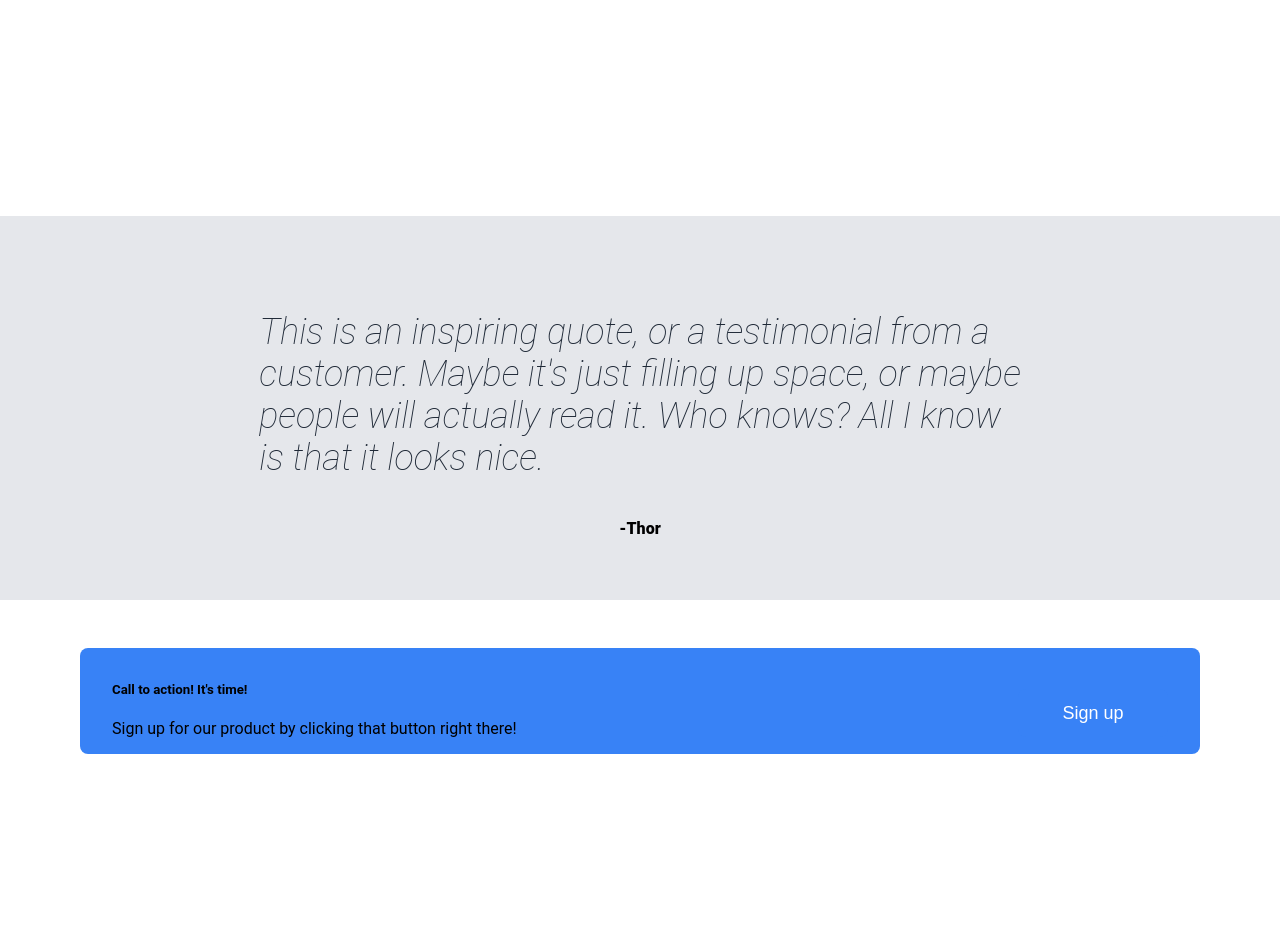
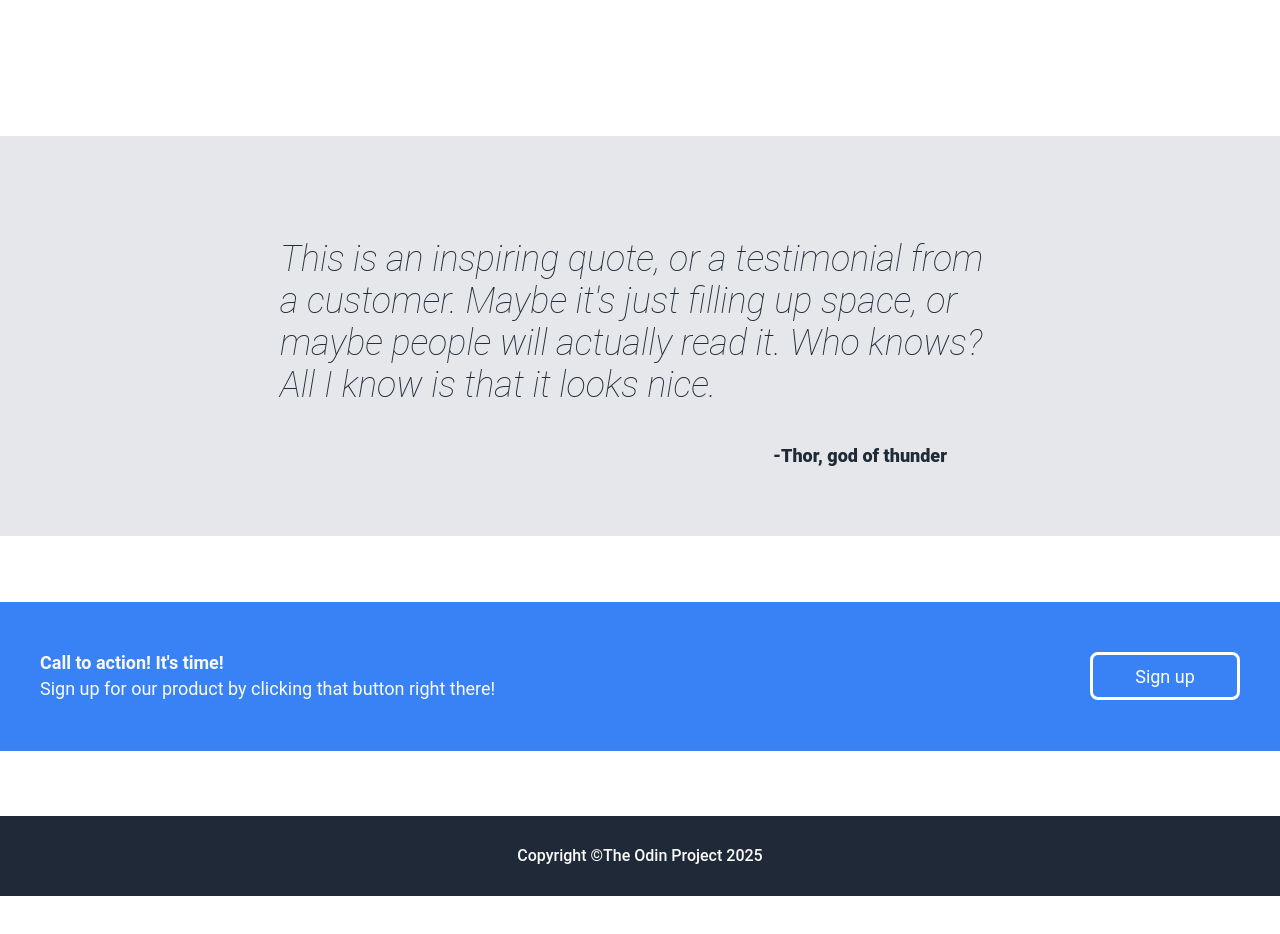
Before and after one commit to coslons/odin-landing-page, a plain HTML site: page index.html in a window 1280 px wide. Shown: the part 1140-2074 px from the top of the page. After the commit the page ends 2036 px from the top, so only its background shows below. Drawn offline with Linux system fonts and the light colour scheme.

Commit message:
major changes to cta & footer sections. minor lay out changes including adding global style from body

```diff
--- a/index.html
+++ b/index.html
@@ -63,13 +63,13 @@
     <section class="container quote">
         <div class="the-quote">
             <blockquote>
-                This is an inspiring quote, or a testimonial from a <br>
-                customer. Maybe it's just filling up space, or maybe <br>
-                people will actually read it. Who knows? All I know <br>
+                This is an inspiring quote, or a testimonial from a
+                customer. Maybe it's just filling up space, or maybe
+                people will actually read it. Who knows? All I know
                 is that it looks nice.
             </blockquote>
             <p>
-                -Thor
+                -Thor, god of thunder
             </p>
         </div>
     </section>
@@ -80,12 +80,14 @@
                 <h5>Call to action! It's time!</h5>
                 <p>Sign up for our product by clicking that button right there!</p>
             </div>
-            <div class="cta-card-btn">
                 <button id="cta-btn">
                 <a href="#">Sign up</a>
-            </button>
-            </div>
+                </button>
         </div>
     </section>
+
+    <footer>
+        <p>Copyright &copy;The Odin Project 2025</p>
+    </footer>
 </body>
 </html>
--- a/style.css
+++ b/style.css
@@ -1,6 +1,9 @@
+*{
+    font-family: Roboto, sans-serif;
+}
+
 body {
     margin: 0;
-    font-family: Roboto, sans-serif;
 }
 
 .container {
@@ -69,7 +72,9 @@ p {
     font-weight: 900;
 }
 
-.content p {
+.content p,
+.cta-card-content h5,
+p {
     font-size: 18px;
     line-height: 24px;
     color: #F9FAF8;
@@ -98,7 +103,7 @@ button a {
 }
 
 .random-info {
-    min-height: 85vh;
+    min-height: 75vh;
     display: flex;
     flex-direction: column;
     align-items: center;
@@ -118,11 +123,12 @@ button a {
     display: flex;
     flex-direction: column;
     align-items: center;
-    text-align: center;
+
 }
 
 .card p {
-    /* font-size: 18px; */
+    text-align: center;
+    font-size: 16px;
     font-weight: 500;
     color: #1F2937;
 }
@@ -137,38 +143,76 @@ button a {
 
 .quote {
     background-color: #E5E7EB;
-    min-height: 45vh;
+    min-height: 50vh;
+    display: flex;
+    align-items: center;
+    justify-content: center;
+
 }
 
 .the-quote {
     height: 24em;
+    width: 50em;
+    display: flex;
+    flex-direction: column;
+    align-items: center;
+    justify-content: center;
+
+}
+.quote blockquote {
+    font-size: 36px;
+    font-style: italic;
+    font-weight: 100;
+    color: #1F2937;
+}
+
+.quote p {
+    font-weight: 900;
+    color: #1F2937;
+    margin-left: 55%;
+}
+
+.cta {
+    min-height: 35vh;
     display: flex;
     flex-direction: column;
     align-items: center;
     justify-content: center;
 }
-.quote blockquote {
-    font-size: 36px;
-    font-style: italic;
-    font-weight: 200;
-    color: #1F2937;
-    text-align: start;
-}
-
-.quote p {
-    font-weight: 900;
-}
-
-.cta {
-    min-height: 45vh;
-}
 
 .cta-card {
     background-color: #3882F6;
-    padding: 12px 32px;
+    height: 125px;
+    width: 75em;
+    padding: 12px 48px;
     border-radius: 8px;
-    margin-top: 48px;
     display: flex;
     justify-content: space-between;
     align-items: center;
 }
+
+.cta-card-content h5,
+p {
+    margin: 2px 0;
+    text-align: start;
+}
+
+.cta #cta-btn {
+    border: 3px solid #FFFFFF;
+    margin: 0;
+}
+
+footer {
+    height: 5em;
+    background-color: #1F2937;
+    color: #FFFFFF;
+    display: flex;
+    flex-direction: column;
+    justify-content: center;
+}
+
+footer p {
+    font-size: 16px;
+    font-weight: 500;
+    text-align: center;
+}
```
